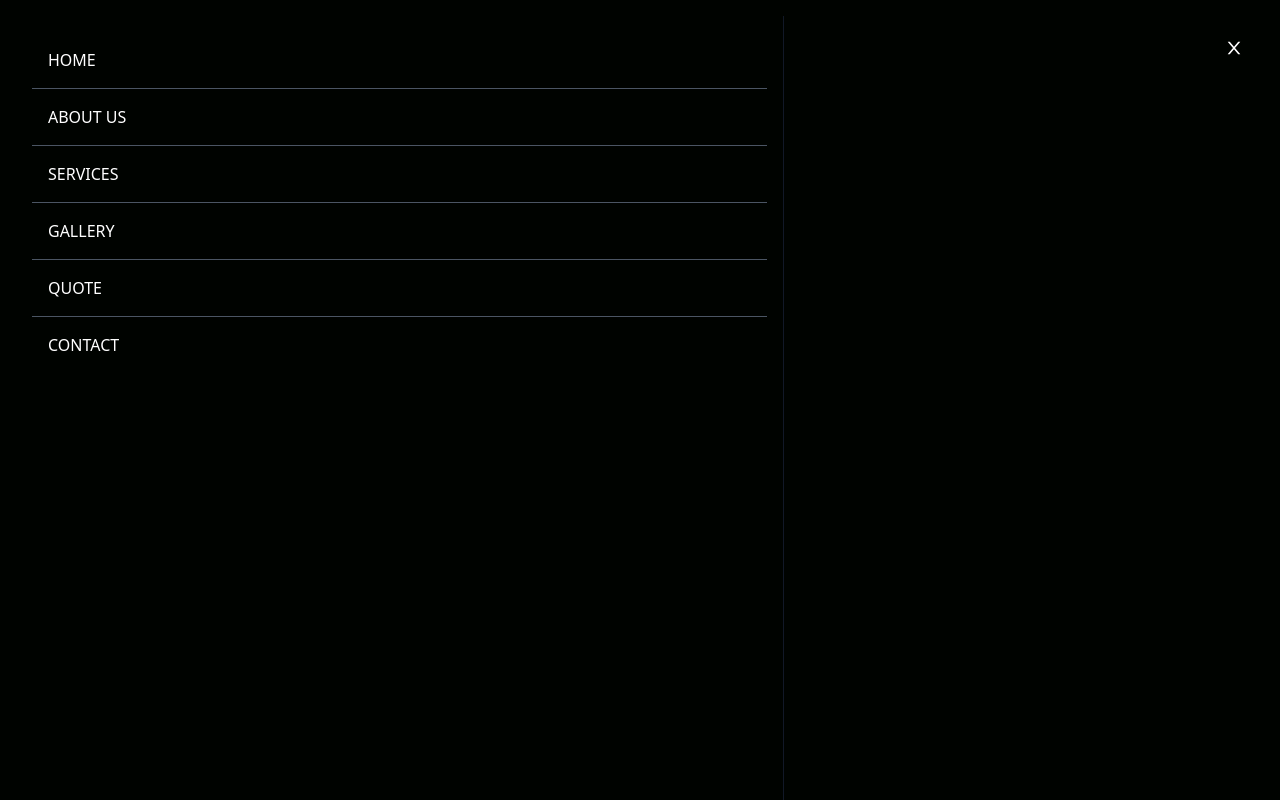
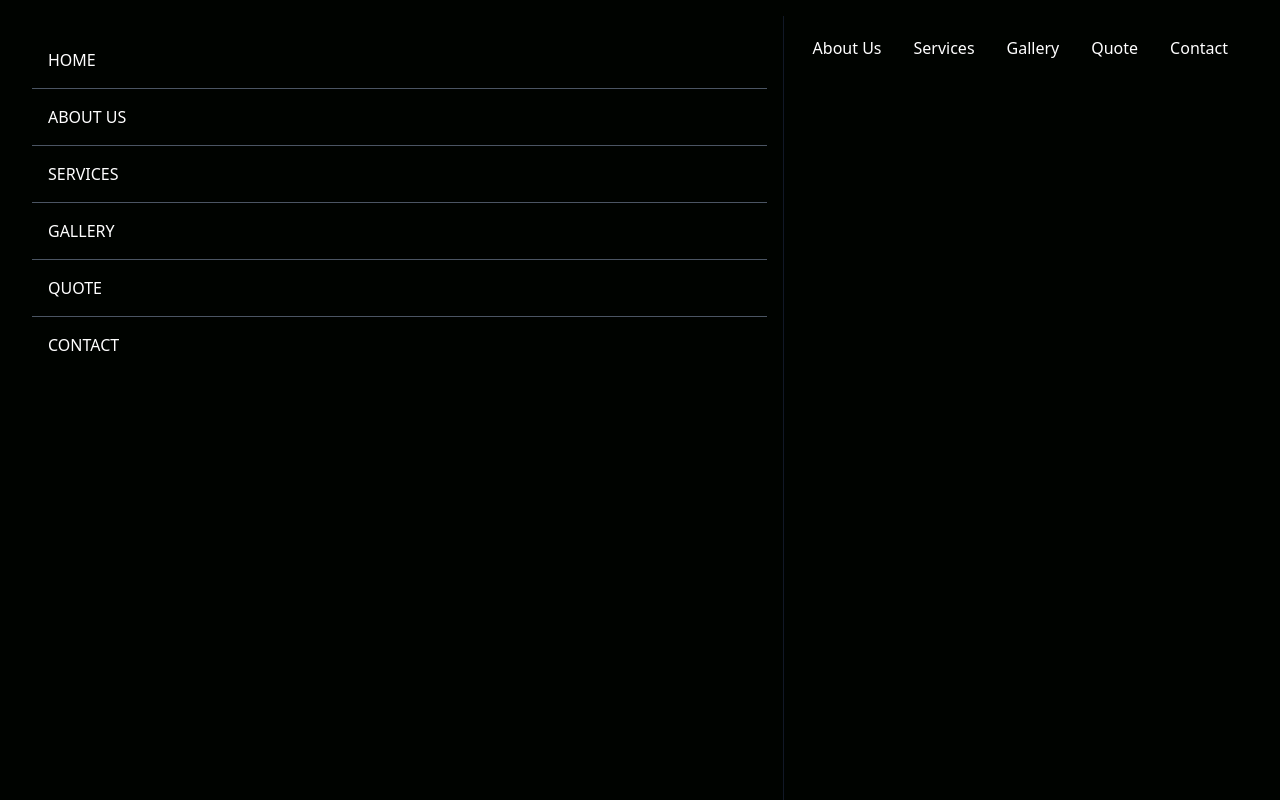
Before and after one commit to jurgenstevens/garage-builders-plus, a React (Vite) app: page / in a window 1280 px wide. Built offline with nearby package versions, Linux system fonts and the light colour scheme.

Commit message:
Include mobile and desktop display functionality for navbaar.

```diff
--- a/src/components/Navbar.jsx
+++ b/src/components/Navbar.jsx
@@ -11,7 +11,7 @@
   return (
     <div className='flex justify-between items-center h-24 max-w-[1240px] mx-auto px-4 text-white'>
         <h1 className='text-3xl font-bold text-[#5D9CF3]'>Garage Builders Plus</h1>
-        <ul className='flex hidden'>
+        <ul className='hidden md:flex'>
             <li className='p-4'>Home</li>
             <li className='p-4'>About Us</li>
             <li className='p-4'>Services</li>
@@ -19,7 +19,7 @@
             <li className='p-4'>Quote</li>
             <li className='p-4'>Contact</li>
         </ul>
-        <div onClick={handleNav}>
+        <div onClick={handleNav} className='block md:hidden'>
           {!nav ? <AiOutlineClose size={20} /> : <AiOutlineMenu size={20} />}
         </div>
         <div className={!nav ? 'fixed left-0 top-0 w-[60%] h-full border-r border-r-gray-900 bg-[#000300] m-4 ease-in-out duration-500' : 'fixed left-[-100%]'}>
```
